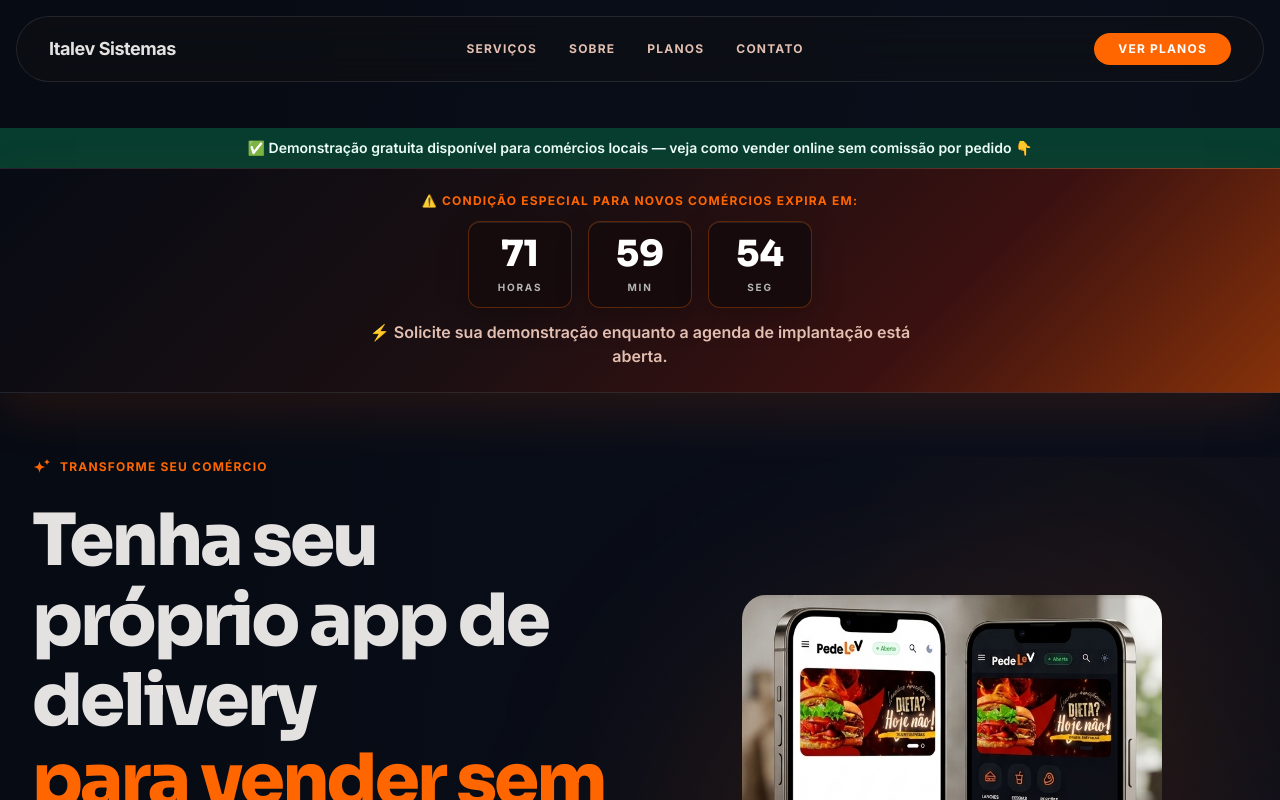
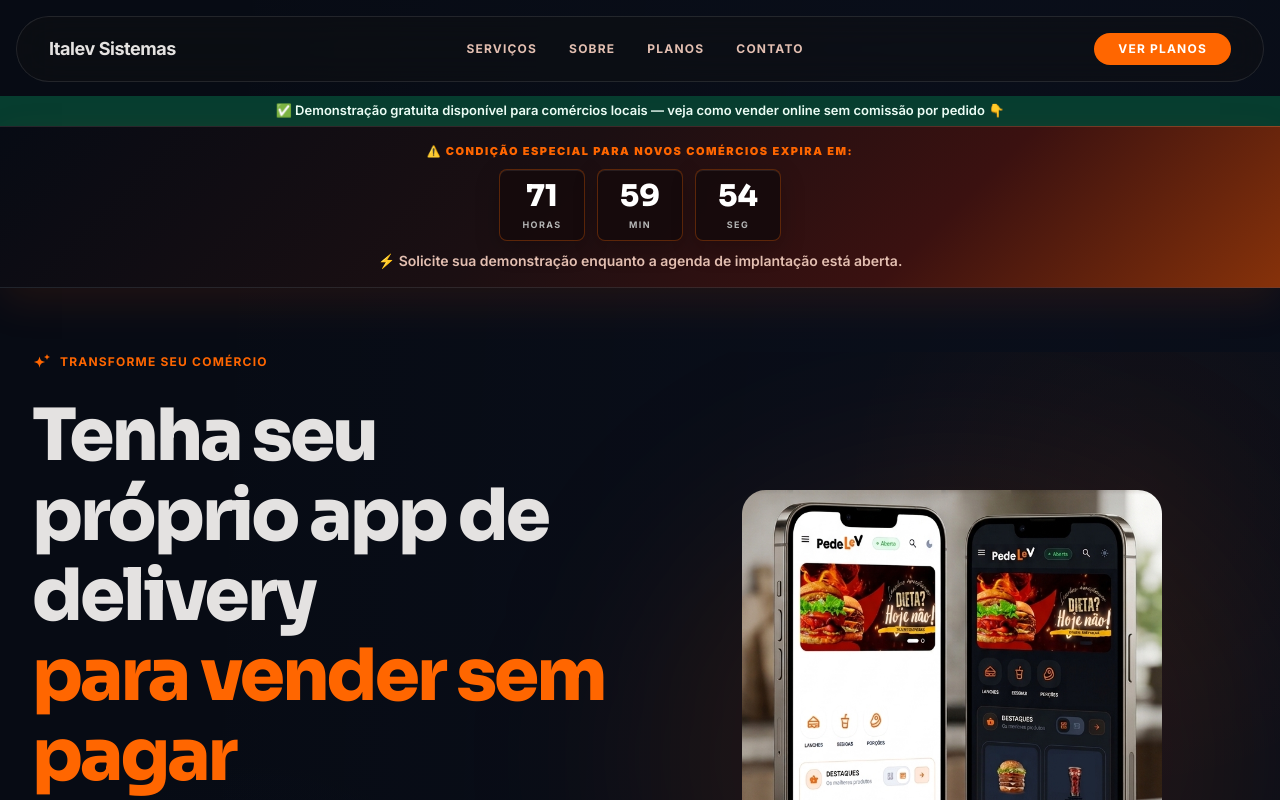
Before and after one commit to alle77fm/paginaitalev, a Next.js app: page / in a window 1280 px wide. Shown: the top 800 px of the page. Built offline with nearby package versions, Linux system fonts and the light colour scheme.

Commit message:
Ajusta posicionamento da faixa promocional

```diff
--- a/components/ui/UpsellCountdownBanner.tsx
+++ b/components/ui/UpsellCountdownBanner.tsx
@@ -74,34 +74,34 @@
   );
 
   return (
-    <aside className="relative z-10 pt-28 md:pt-32" aria-label="Condição especial para novos comércios">
-      <div className="bg-[#063d2f] px-margin-mobile py-2.5 text-center text-[13px] font-semibold leading-snug text-emerald-50 md:text-sm">
+    <aside className="relative z-10 pt-24" aria-label="Condição especial para novos comércios">
+      <div className="bg-[#063d2f] px-margin-mobile py-1.5 text-center text-[12px] font-semibold leading-snug text-emerald-50 md:text-[13px]">
         ✅ Demonstração gratuita disponível para comércios locais — veja como vender online sem comissão por pedido 👇
       </div>
 
-      <div className="border-y border-white/10 bg-[linear-gradient(135deg,#070B14_0%,#1b0f12_42%,#3b1110_72%,#ff6600_145%)] px-margin-mobile py-5 shadow-[0_18px_50px_rgba(255,90,0,0.12)] md:py-6">
-        <div className="mx-auto flex max-w-container flex-col items-center gap-3 text-center">
-          <p className="text-[11px] font-black uppercase tracking-[0.16em] text-primary-container md:text-label-caps">
+      <div className="border-y border-white/10 bg-[linear-gradient(135deg,#070B14_0%,#1b0f12_42%,#3b1110_72%,#ff6600_145%)] px-margin-mobile py-3 shadow-[0_14px_40px_rgba(255,90,0,0.1)] md:py-4">
+        <div className="mx-auto flex max-w-container flex-col items-center gap-2.5 text-center">
+          <p className="text-[10px] font-black uppercase tracking-[0.14em] text-primary-container md:text-[11px]">
             ⚠️ CONDIÇÃO ESPECIAL PARA NOVOS COMÉRCIOS EXPIRA EM:
           </p>
 
-          <div className="grid grid-cols-3 gap-2.5 sm:gap-4" aria-live="polite">
+          <div className="grid grid-cols-3 gap-2 sm:gap-3" aria-live="polite">
             {units.map((unit) => (
               <div
                 key={unit.label}
-                className="min-w-[82px] rounded-xl border border-primary-container/30 bg-[#160b0d]/90 px-3 py-3 shadow-[inset_0_1px_0_rgba(255,255,255,0.08),0_10px_30px_rgba(0,0,0,0.25)] sm:min-w-[104px] sm:px-5"
+                className="min-w-[68px] rounded-lg border border-primary-container/30 bg-[#160b0d]/90 px-2.5 py-2 shadow-[inset_0_1px_0_rgba(255,255,255,0.08),0_8px_24px_rgba(0,0,0,0.22)] sm:min-w-[86px] sm:px-4"
               >
-                <span className="block font-sora text-3xl font-black leading-none text-white sm:text-4xl">
+                <span className="block font-sora text-2xl font-black leading-none text-white sm:text-3xl">
                   {unit.value}
                 </span>
-                <span className="mt-1.5 block text-[10px] font-bold uppercase tracking-[0.18em] text-on-secondary-container">
+                <span className="mt-1 block text-[9px] font-bold uppercase tracking-[0.16em] text-on-secondary-container">
                   {unit.label}
                 </span>
               </div>
             ))}
           </div>
 
-          <p className="max-w-xl text-sm font-semibold leading-relaxed text-on-surface-variant md:text-base">
+          <p className="max-w-xl text-xs font-semibold leading-relaxed text-on-surface-variant md:text-sm">
             {mounted && isExpired
               ? 'Prazo encerrado — fale conosco para verificar disponibilidade de implantação.'
               : '⚡ Solicite sua demonstração enquanto a agenda de implantação está aberta.'}
```
